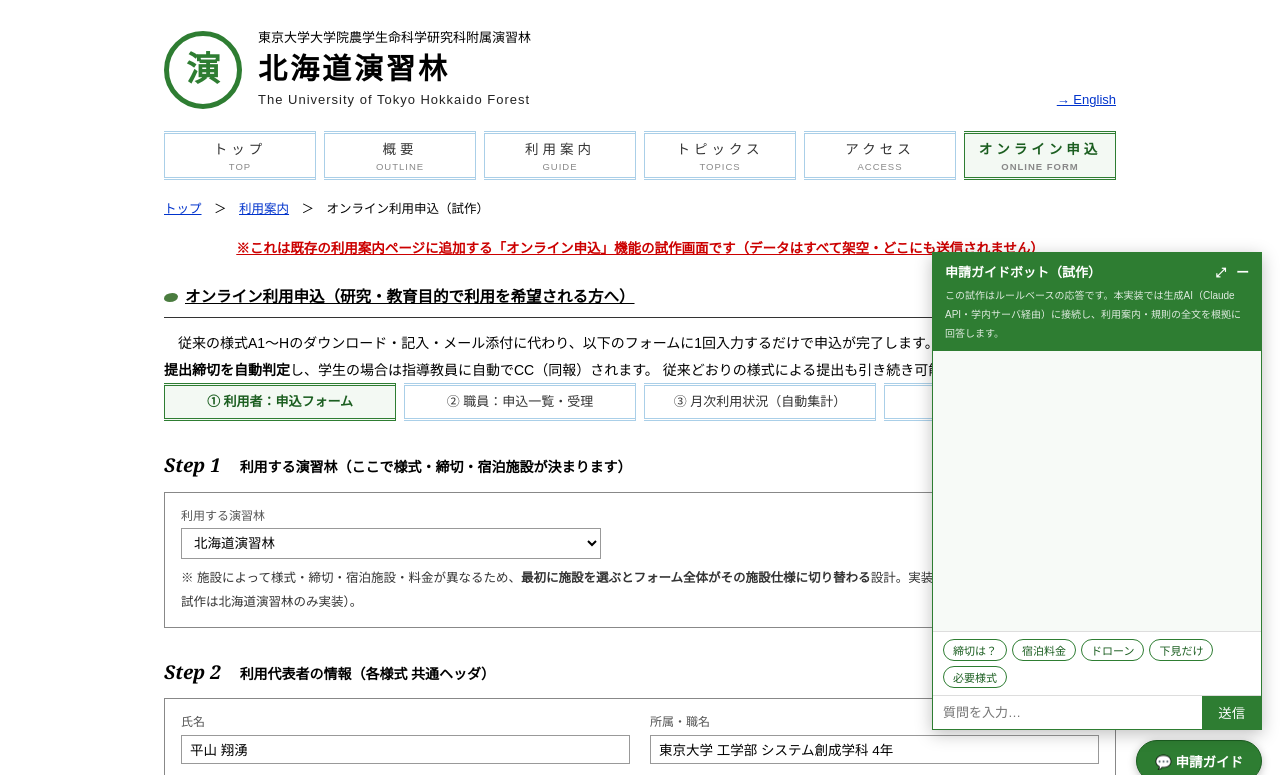
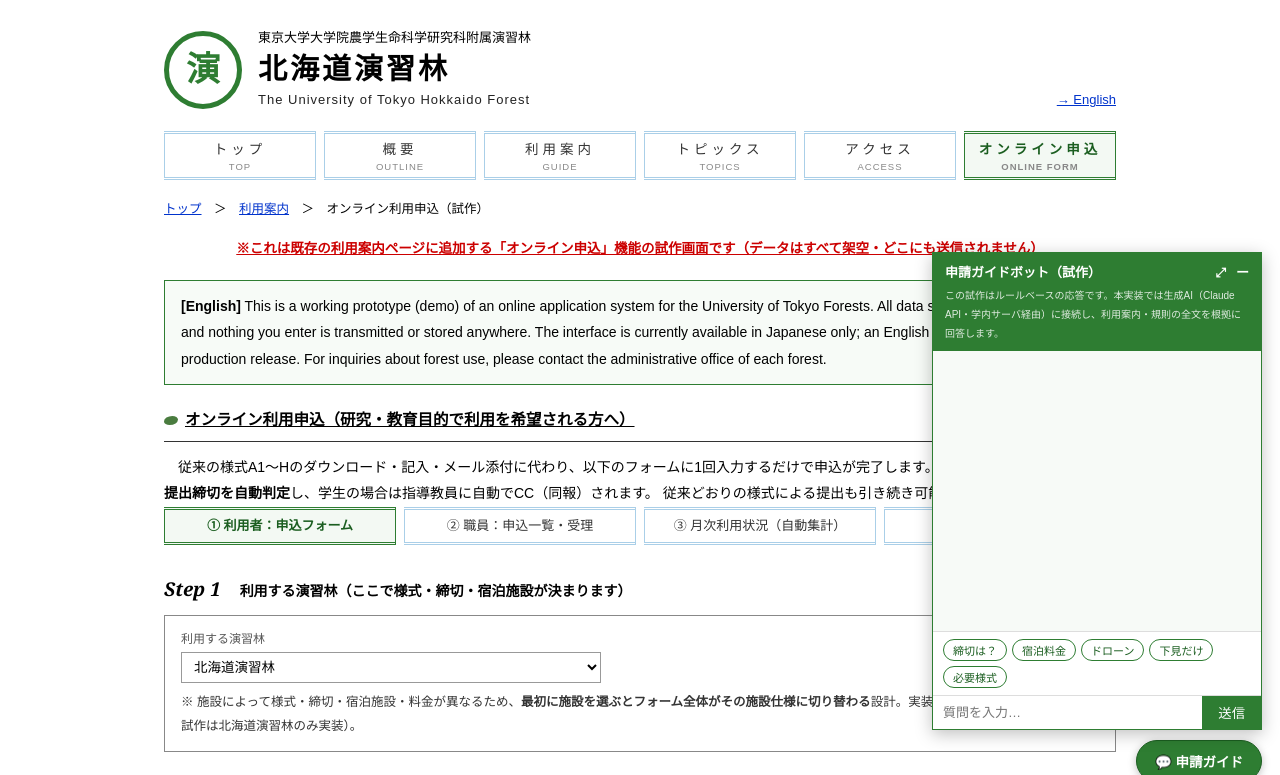
Before and after one commit to kakeru-hirayama/enshurin-apply-demo, a plain HTML site: page index.html in a window 1280 px wide. Both pictures are taken after a click on the link "→ English". Shown: the top 775 px of the page. Drawn offline with Linux system fonts and the light colour scheme.

Commit message:
v1.5: Englishボタンで英語の試作説明を表示

```diff
--- a/index.html
+++ b/index.html
@@ -127,7 +127,7 @@
       <div class="st-big">北海道演習林</div>
       <div class="st-en">The University of Tokyo Hokkaido Forest</div>
     </div>
-    <span class="toEn"><a href="#" onclick="return false">→ English</a></span>
+    <span class="toEn"><a href="#" onclick="document.getElementById('enNote').classList.toggle('hide');return false">→ English</a></span>
   </div>
 
   <div class="gnav">
@@ -142,6 +142,13 @@
   <div class="crumb"><a href="https://www.uf.a.u-tokyo.ac.jp/hokuen/index.html">トップ</a>　＞　<a href="https://www.uf.a.u-tokyo.ac.jp/hokuen/riyou/riyou.html">利用案内</a>　＞　オンライン利用申込（試作）</div>
 
   <p class="notice">※これは既存の利用案内ページに追加する「オンライン申込」機能の試作画面です（データはすべて架空・どこにも送信されません）</p>
+
+  <div id="enNote" class="box hide" style="border-color:#2e7d32; background:#f7fbf7;">
+    <b>[English]</b> This is a working prototype (demo) of an online application system for the University of Tokyo Forests.
+    All data shown here is fictitious, and nothing you enter is transmitted or stored anywhere.
+    The interface is currently available in Japanese only; an English version is planned for the production release.
+    For inquiries about forest use, please contact the administrative office of each forest.
+  </div>
 
   <h1 class="sec"><span class="leaf"></span>オンライン利用申込（研究・教育目的で利用を希望される方へ）</h1>
   <p>　従来の様式A1〜Hのダウンロード・記入・メール添付に代わり、以下のフォームに1回入力するだけで申込が完了します。
```
